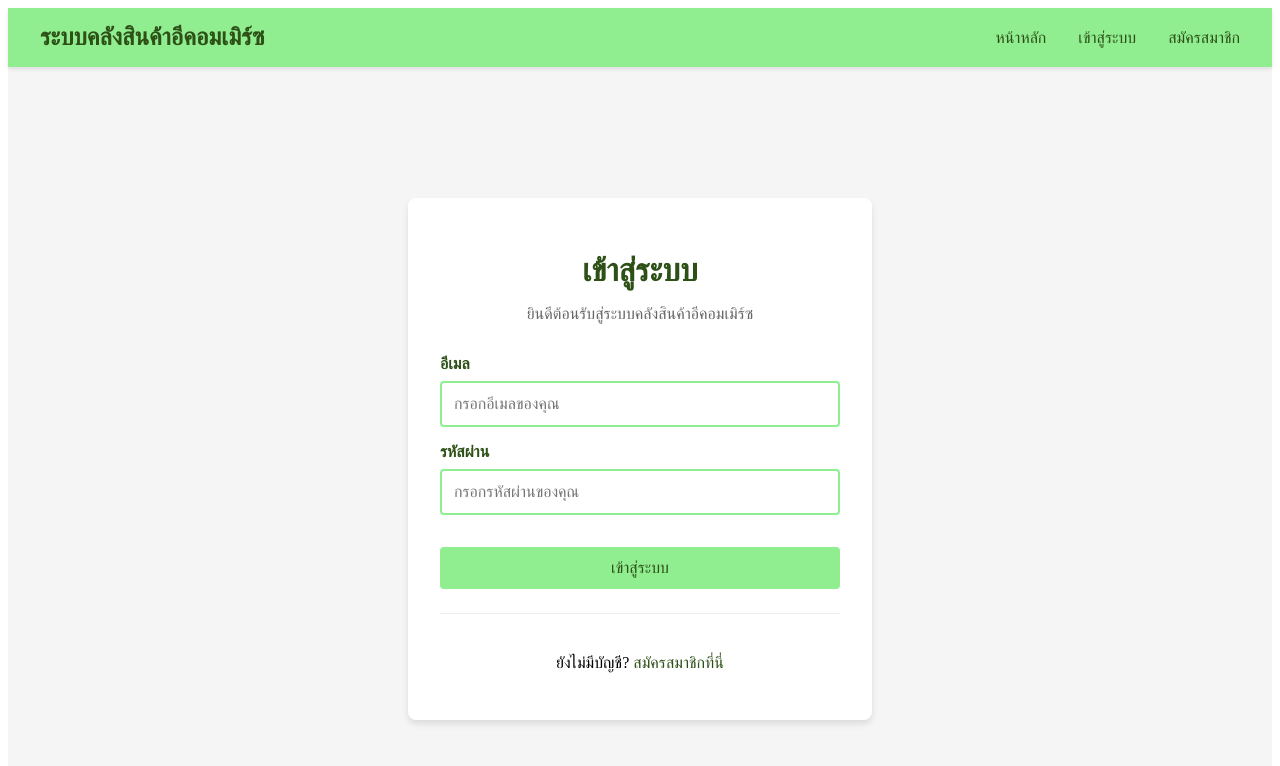
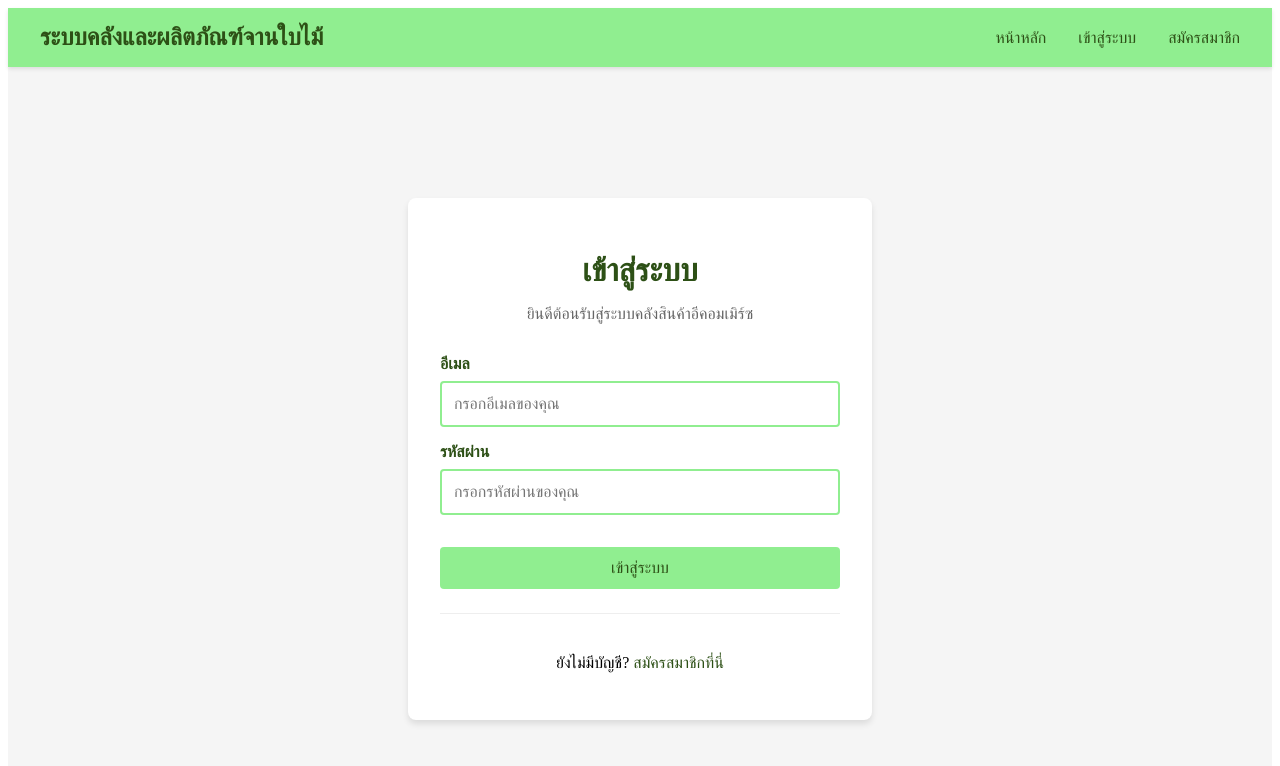
Before and after one commit to khoutsu/ecom-warehouse-frontend, a Next.js app: page /login in a window 1280 px wide. Shown: the top 766 px of the page. Built offline with nearby package versions, Linux system fonts and the light colour scheme; no server answers.

Commit message:
fix productpage

```diff
--- a/app/components/Navbar.tsx
+++ b/app/components/Navbar.tsx
@@ -24,7 +24,7 @@ export default function Navbar() {
     <nav className="navbar">
       <div className="navbar-container">
         <Link href="/" className="navbar-brand" >
-          ระบบคลังสินค้าอีคอมเมิร์ซ
+          ระบบคลังและผลิตภัณฑ์จานใบไม้
         </Link>
 
         {/* Mobile menu button */}
--- a/app/globals.css
+++ b/app/globals.css
@@ -11,7 +11,7 @@
 }
 
 .navbar-container {
-  max-width: 1200px;
+  max-width: 1700px;
   margin: 0 auto;
   display: flex;
   justify-content: space-between;
@@ -113,7 +113,7 @@
   display: none;
   position: absolute;
   top: 100%;
-  left: 0;
+  right: 0;
   background-color: #90EE90;
   flex-direction: column;
   gap: 0;
--- a/app/products/[id]/edit/page.tsx
+++ b/app/products/[id]/edit/page.tsx
@@ -180,7 +180,7 @@ export default function EditProductPage() {
                   name="category"
                   value={formData.category}
                   onChange={handleChange}
-                  placeholder="เช่น อิเล็กทรอนิกส์, เสื้อผ้า, อาหาร"
+                  placeholder="เช่น จาน, ช้อน, ส้อม, ใบไม้"
                   className="form-input"
                   required
                 />
@@ -210,7 +210,6 @@ export default function EditProductPage() {
                   name="price"
                   value={formData.price}
                   onChange={handleChange}
-                  placeholder="0.00"
                   className="form-input"
                   min="0"
                   step="0.01"
@@ -226,7 +225,6 @@ export default function EditProductPage() {
                   name="stock"
                   value={formData.stock}
                   onChange={handleChange}
-                  placeholder="0"
                   className="form-input"
                   min="0"
                   required
--- a/app/products/page.tsx
+++ b/app/products/page.tsx
@@ -156,7 +156,7 @@ export default function ProductsPage() {
   return (
     <div className="dashboard-container">
       <div className="dashboard-header">
-        <h1>{user.role === 'admin' ? 'จัดการสินค้า' : '🛍️ ร้านค้าออนไลน์'}</h1>
+        <h1>{user.role === 'admin' ? 'จัดการสินค้า' : 'ร้านค้า ผลิตภัณฑ์จานใบไม้'}</h1>
         <p>{user.role === 'admin' ? 'ดูและจัดการสินค้าในระบบ' : 'เลือกซื้อสินค้าคุณภาพดี ราคาเป็นมิตร'}</p>
       </div>
 
```
